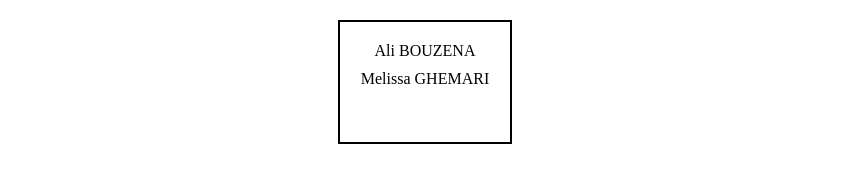
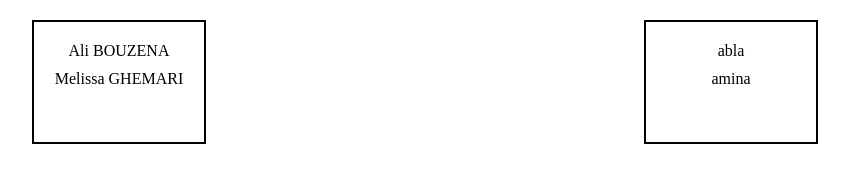
Before and after one commit to bouzenaali/git-github-gdsc-meetup, a plain HTML site: page index.html in a window 1280 px wide. Shown: the whole page, without its empty margins (215-1064 px from the left). Drawn offline with Linux system fonts and the light colour scheme.

Commit message:
Add my team

```diff
--- a/index.html
+++ b/index.html
@@ -34,6 +34,12 @@
         </div>
 
         <!-- Add your team here -->
+        <div class="team-box">
+            <div class="member-box">abla</div>
+            <div class="member-box">amina</div>
+        </div>
+
+
     </div>
 
 </body>
```
